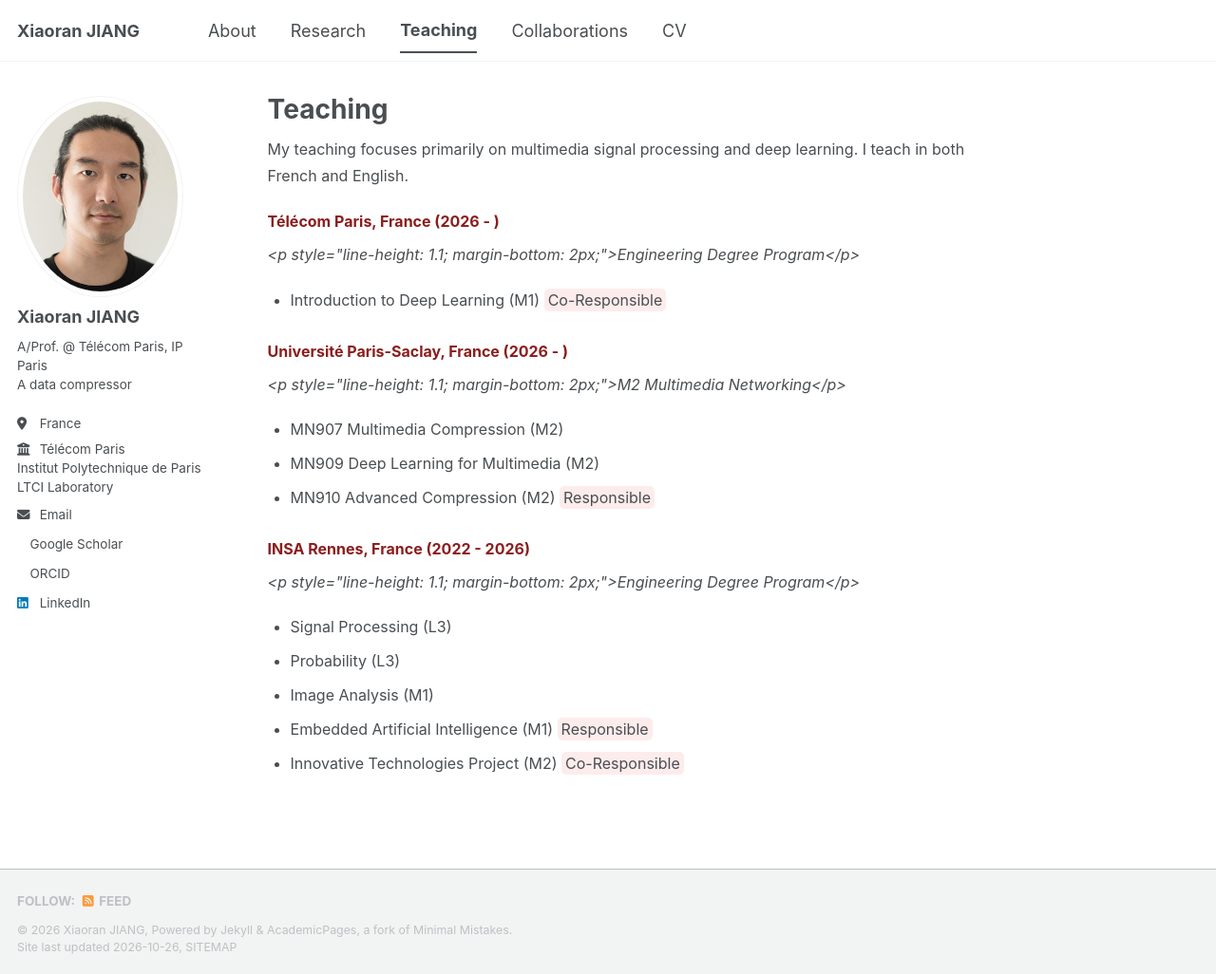
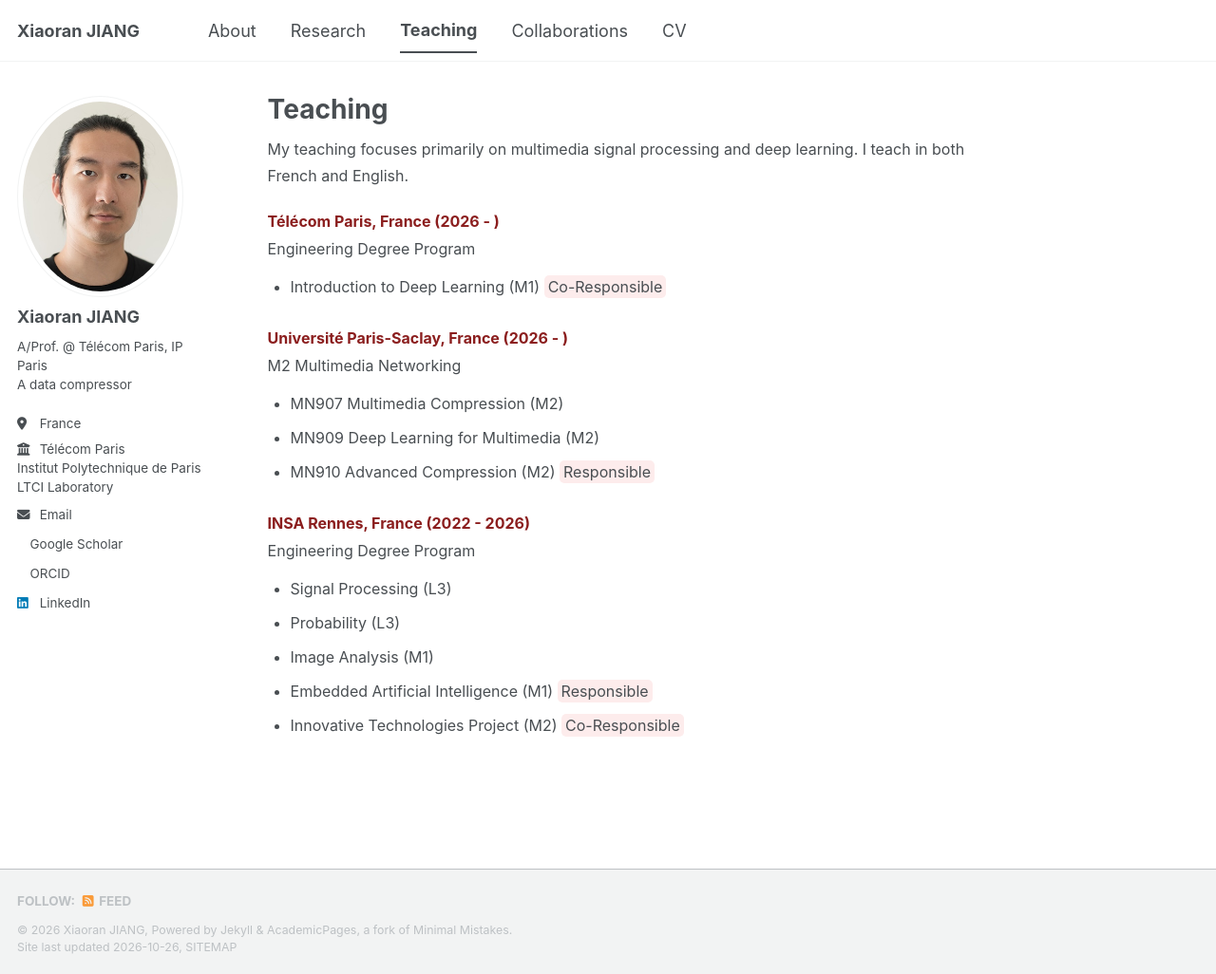
Before and after one commit to xiaoranjiang/xiaoranjiang.github.io, a Jekyll site: the page built from _pages/teaching.md, in a window 1280 px wide and 1026 px high. Shown: the whole window at 95% size. Built offline with Jekyll 4.4.1, drawn with Linux system fonts in a browser that asks for light colours; a style sheet for code colours, icons or effects is not loaded.

Commit message:
Update teaching.md

```diff
--- a/_pages/teaching.md
+++ b/_pages/teaching.md
@@ -7,7 +7,7 @@ author_profile: true
 My teaching focuses primarily on multimedia signal processing and deep learning. I teach in both French and English.
 
 ### <span style="color:#8B1E1E;">Télécom Paris, France (2026 - )</span>
-*<p style="line-height: 1.1; margin-bottom: 2px;">Engineering Degree Program</p>*
+<p style="line-height: 1.1; margin-bottom: 2px;">Engineering Degree Program</p>
 - Introduction to Deep Learning (M1)
 <span style="background-color: #FDECEC; padding: 2px 4px; border-radius: 5px;">
   Co-Responsible
@@ -15,7 +15,7 @@ My teaching focuses primarily on multimedia signal processing and deep learning.
 <p style="margin-bottom: 30px;"></p>
 
 ### <span style="color:#8B1E1E;">Université Paris-Saclay, France (2026 - )</span>
-*<p style="line-height: 1.1; margin-bottom: 2px;">M2 Multimedia Networking</p>*
+<p style="line-height: 1.1; margin-bottom: 2px;">M2 Multimedia Networking</p>
 - MN907 Multimedia Compression (M2)
 - MN909 Deep Learning for Multimedia (M2)
 - MN910 Advanced Compression (M2)
@@ -25,7 +25,7 @@ My teaching focuses primarily on multimedia signal processing and deep learning.
 <p style="margin-bottom: 30px;"></p>
 
 ### <span style="color:#8B1E1E;">INSA Rennes, France (2022 - 2026)</span>
-*<p style="line-height: 1.1; margin-bottom: 2px;">Engineering Degree Program</p>*
+<p style="line-height: 1.1; margin-bottom: 2px;">Engineering Degree Program</p>
 - Signal Processing (L3)
 - Probability (L3)
 - Image Analysis (M1)
```
